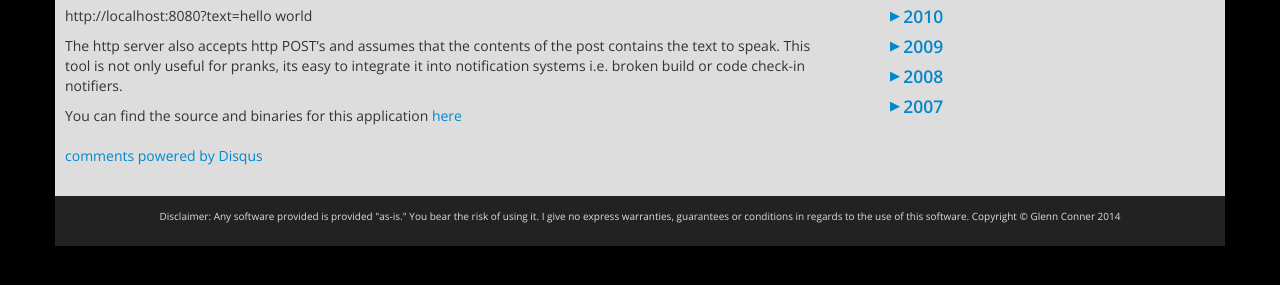
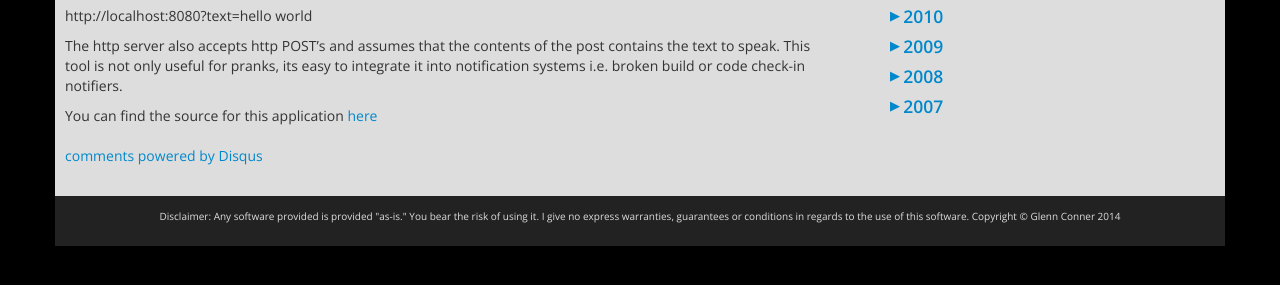
Before and after one commit to mrsharpoblunto/sharpoblunto.com, a Jekyll site: the page built from _posts/2008-08-15-hearing-voices.markdown, in a window 1280 px wide. Shown: the part 334-619 px from the top of the page. Built offline with Jekyll 4.4.1, drawn with Linux system fonts in a browser that asks for light colours; comment, search, counter and statistics services are not loaded.

Commit message:
Update 2008-08-15-hearing-voices.markdown

```diff
--- a/_posts/2008-08-15-hearing-voices.markdown
+++ b/_posts/2008-08-15-hearing-voices.markdown
@@ -12,4 +12,4 @@ http://localhost:8080?text=hello world
 
 The http server also accepts http POST's and assumes that the contents of the post contains the text to speak. This tool is not only useful for pranks, its easy to integrate it into notification systems i.e. broken build or code check-in notifiers.
 
-You can find the source and binaries for this application [here](http://www.sharpoblunto.com/Apps/Index/kmvNAsp8SEydMEP4Z3miNg)
+You can find the source for this application [here](https://github.com/mrsharpoblunto/voicenotifier)
```
